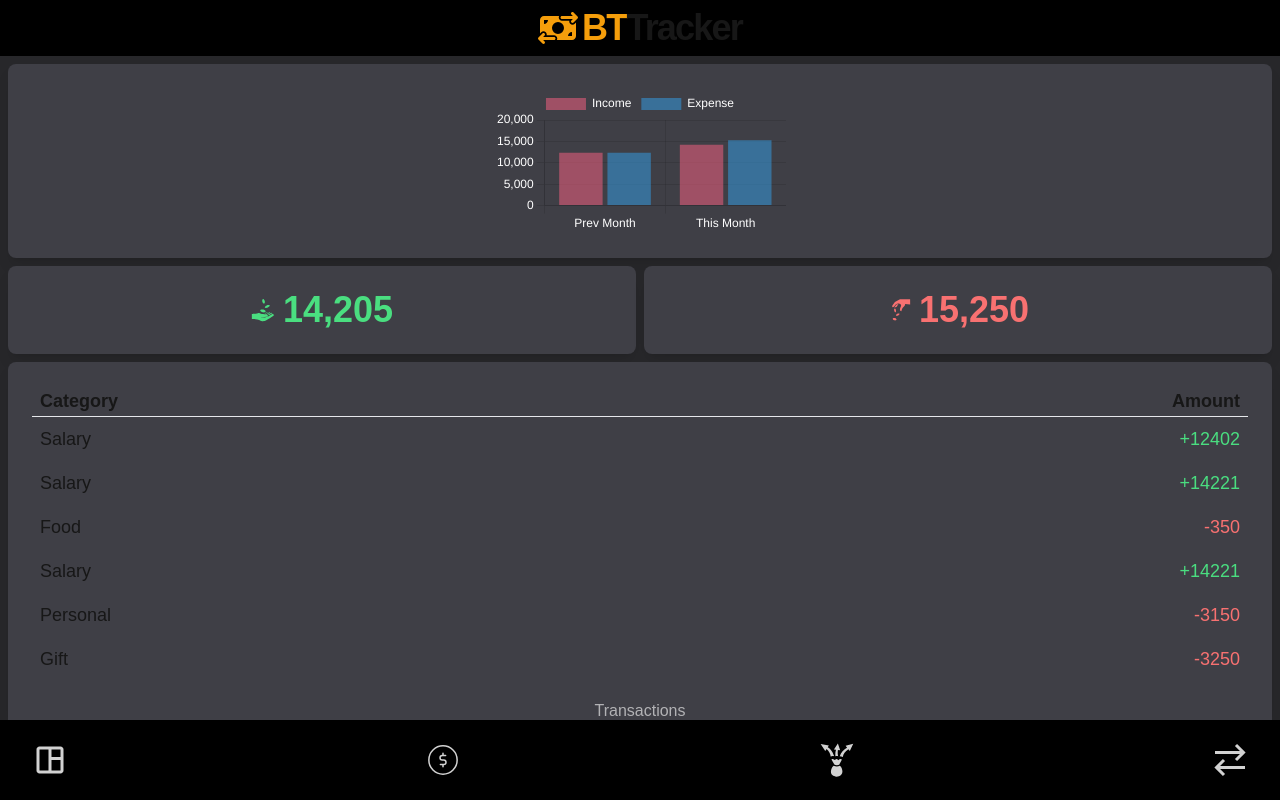
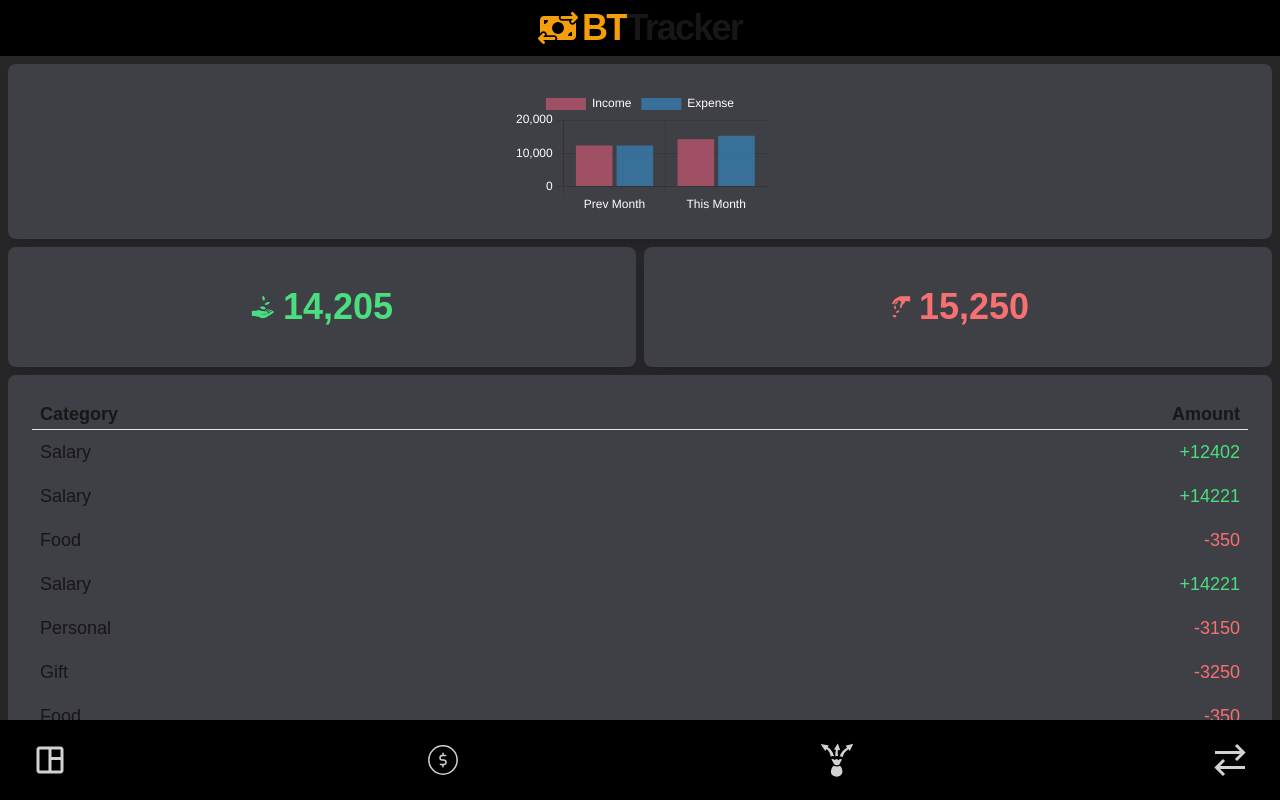
Before and after one commit to rivas-kdt/bttracker-app, a Next.js app: page /dashboard in a window 1280 px wide. Built offline with nearby package versions, Linux system fonts and the light colour scheme.

Commit message:
Try-again

```diff
--- a/src/app/dashboard/page.js
+++ b/src/app/dashboard/page.js
@@ -71,9 +71,9 @@ export const data = {
 
 export default function Dashboard() {
   return (
-    <div className="flex flex-col items-center justify-start w-full h-full gap-2 p-2 overflow-y-auto bg-zinc-800">
-      <div className=" w-full h-[30%] flex gap-2">
-        <Card className={`w-full`}>
+    <div className="flex flex-col items-center justify-start w-full max-h-full gap-2 p-2 overflow-y-auto bg-zinc-800">
+      <div className="flex w-full gap-2">
+        <Card className={`w-full h-[175px]`}>
           <CardBody
             className={`h-full rounded-t-lg w-full p-0 flex justify-center items-center`}
           >
@@ -81,8 +81,8 @@ export default function Dashboard() {
           </CardBody>
         </Card>
       </div>
-      <div className="flex w-full gap-2 h-[15%]">
-        <Card className={`w-1/2 p-0`}>
+      <div className="flex w-full gap-2">
+        <Card className={`w-1/2 py-4`}>
           <CardBody
             className={`h-full flex items-center justify-center text-green-400 font-bold p-0 gap-2`}
           >
@@ -90,7 +90,7 @@ export default function Dashboard() {
             <p className="text-2xl md:text-4xl">14,205</p>
           </CardBody>
         </Card>
-        <Card className={`w-1/2 p-0`}>
+        <Card className={`w-1/2 py-4`}>
           <CardBody
             className={`h-full flex items-center justify-center text-red-400 font-bold p-0 gap-2`}
           >
@@ -99,7 +99,7 @@ export default function Dashboard() {
           </CardBody>
         </Card>
       </div>
-      <div className="flex w-full h-[55%]">
+      <div className="flex w-full">
         <Card className={`w-full`}>
           <CardBody className={`p-2 h-[90%] text-lg  overflow-y-auto`}>
             <table className="w-full">
```
